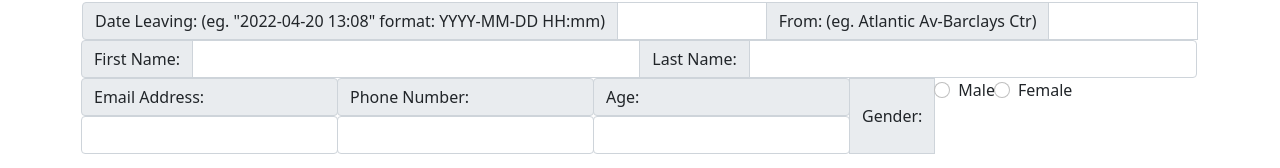
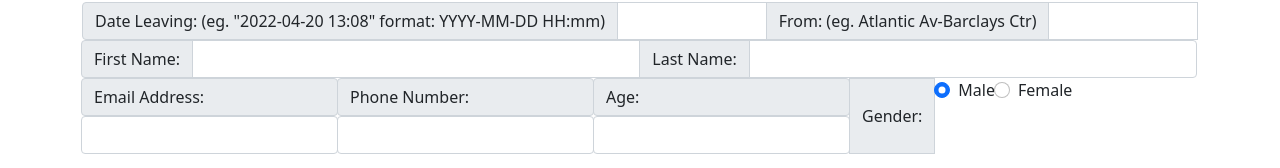
Before and after one commit to mmaganin/BoardingPassProject, a React (Create React App) app in the folder Frontend/boardingpassfrontend/: page / in a window 1280 px wide. Shown: the part 214-382 px from the top of the page. Built offline with nearby package versions, Linux system fonts and the light colour scheme.

Commit message:
Fixed Gender Radio
removed console logs.

```diff
--- a/Frontend/boardingpassfrontend/src/Buttons/SearchButton.js
+++ b/Frontend/boardingpassfrontend/src/Buttons/SearchButton.js
@@ -3,7 +3,6 @@ import { Link, useLocation } from "react-router-dom";
 //TODO: wire up functionality with MTA API call
 //TODO: handle search submission to query MTA with results
 function SearchButton(props) {
-    console.log(props.dateTime + " " + props.from)
     var inputs = [props.from, props.dateTime]
     return (
         <Link to="/searchresults" state={inputs}>
--- a/Frontend/boardingpassfrontend/src/Views/Welcome.js
+++ b/Frontend/boardingpassfrontend/src/Views/Welcome.js
@@ -159,9 +159,9 @@ class Welcome extends React.Component {
                                 class="form-check-input"
                                 type="radio"
                                 name="flexRadioDefault"
-                                id="flexRadioDefault1"
-                                value="male"
-                                checked={this.state.selectedGender}
+                                id="male"
+                                value={this.state.selectedGender}
+                                checked
                             ></input>
                             <label class="form-check-label" for="flexRadioDefault1">
                                 Male
@@ -172,9 +172,8 @@ class Welcome extends React.Component {
                                 class="form-check-input"
                                 type="radio"
                                 name="flexRadioDefault"
-                                id="flexRadioDefault2"
-                                value="female"
-                                checked={this.state.selectedGender}
+                                id="female"
+                                value={this.state.selectedGender}
                             ></input>
                             <div>
                                 <label class="form-check-label" for="flexRadioDefault2">
```
